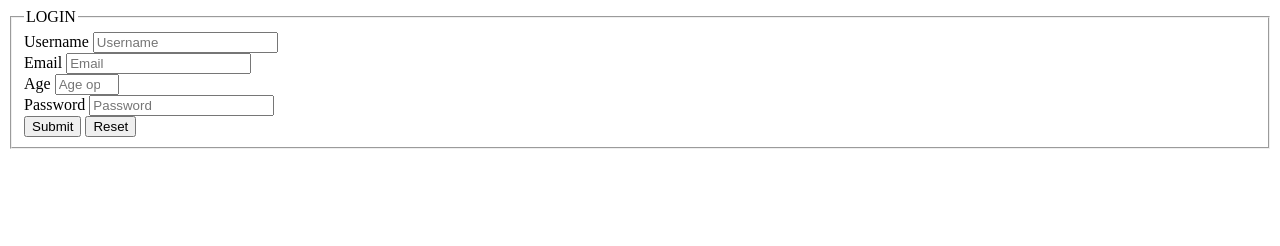
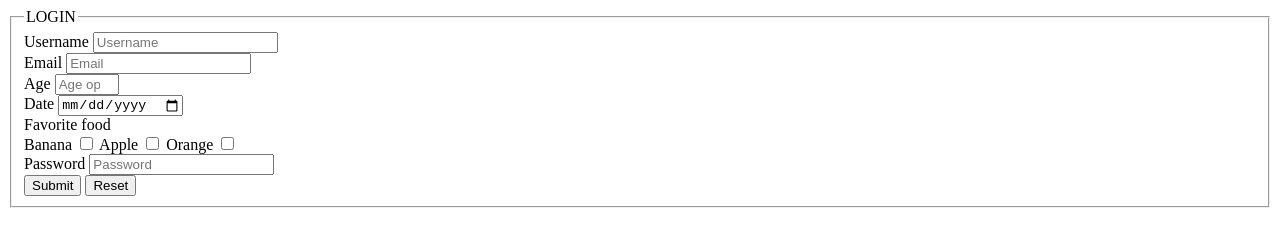
Before and after one commit to alefeoffline/Front-end, a plain HTML site: page forms/index.html in a window 1280 px wide. Drawn offline with Linux system fonts and the light colour scheme.

Commit message:
update checkbox

```diff
--- a/forms/index.html
+++ b/forms/index.html
@@ -24,6 +24,21 @@
           <label for="age">Age</label>
           <input type="number" name="age" id="age" placeholder="Age optional" min="1" max="200" step="1">
         </div>
+        <div class="date">
+          <label for="date">Date</label>
+          <input type="date" name="date" id="date" min="1920-01-01">
+        </div>
+        <div class="favorite-food">
+          Favorite food
+          <div>
+            <label for="banana">Banana</label>
+            <input type="checkbox" name="banana" id="banana">
+            <label for="apple">Apple</label>
+            <input type="checkbox" name="apple" id="apple">
+            <label for="orange">Orange</label>
+            <input type="checkbox" name="orange" id="orange">
+          </div>
+        </div>
         <div class="password">
           <label>Password
             <input type="password" name="password" placeholder="Password" required>
```
